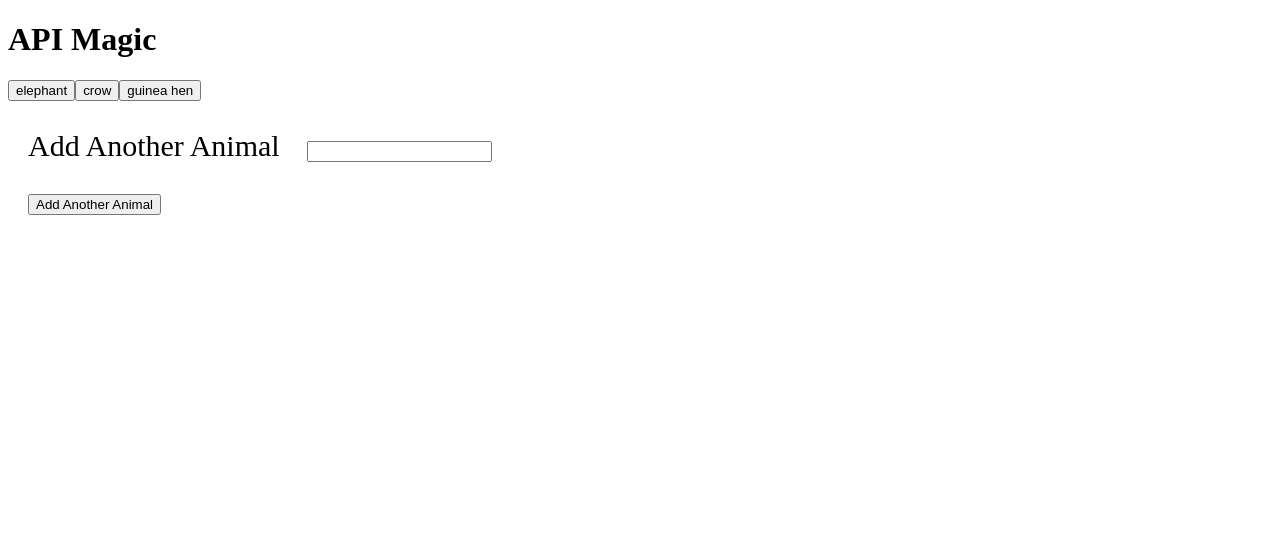
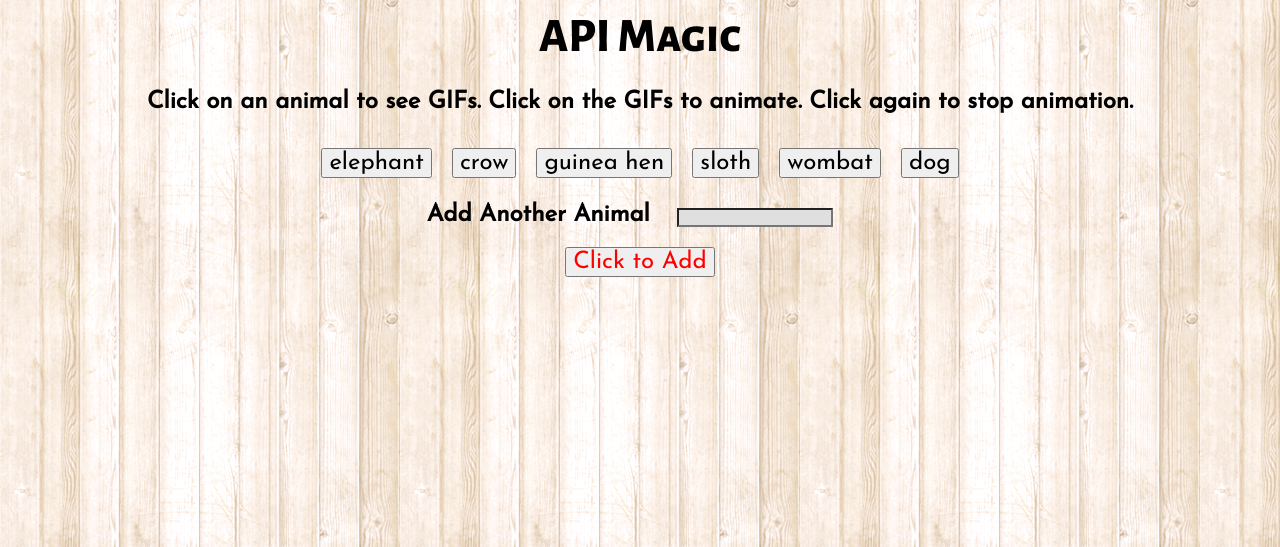
Before and after one commit to sssharkie1/week-six-homework, a PHP site: page / in a window 1280 px wide. Shown: the top 547 px of the page. Run offline with PHP 8.4, Linux system fonts and the light colour scheme; some libraries are stand-ins or nearby versions.

Commit message:
working project

```diff
--- a/index.html
+++ b/index.html
@@ -3,30 +3,42 @@
   <head>
     <meta charset="utf-8">
     </style>
-      <title id="title">API Magic</title>
+      <title class="title">API Magic</title>
     <meta charset="utf-8">
     <script src="http://code.jquery.com/jquery-2.1.3.min.js"></script>
       <link rel="stylesheet" type="text/css" href="style.css">
       <link rel="stylesheet" type="text/javascript" href="javascript.js">
+<link href="https://fonts.googleapis.com/css?family=Alegreya+Sans+SC:800|Josefin+Sans" rel="stylesheet">
   </head>
   <body>
 
     <div class="container">
+    <div class = "titleLine"
       <h1>API Magic</h1>
+    </div>
+      <p>Click on an animal to see GIFs.  Click on the GIFs to animate. Click again to stop animation.</p>
 
       <div id="buttons-view"></div>
 
-      <form id="topic-form">
+       <form id="topic-form">
         <label for="topic-input">Add Another Animal</label>
         <input type="text" id="topic-input"><br>
 
         <!-- Button triggers new topic to be added -->
-        <input id="add-topic" type="submit" value="Add Another Animal" data-topicSearch>
+        <input id="add-topic" type="submit" value="Click to Add" data-topicSearch>
       </form>
 
       <script src="javascript.js"></script>
       </div>
-      <div id="gifs-appear-here"></div>
+      <div id="gifs-appear-here" align="middle"></div>
+
+        <style>
+
+    body {
+      background-image: url("assets/wood.png");
+    }
+
+  </style>
       </body>
 
       </div>
--- a/javascript.js
+++ b/javascript.js
@@ -1,40 +1,36 @@
 
 
-	var topics = ["elephant","crow", "guinea hen"];
+	var topics = ["elephant","crow", "guinea hen", "sloth","wombat","dog"];
 
 
 	function renderButtons() {
 
 	for (var i = 0; i < topics.length; i++) {
-					var a = $("<button>");
-					a.addClass("topicClass");
-					a.data("data-topicSearch", topics[i]);
-					a.text(topics[i]);
-					$("#buttons-view").append(a);
+      $("#buttons-view").append("<button class='topicClass' id='button' data-name = '" + topics[i]
+      + "'>" + topics[i] + "</button>");
       }
-	}
+  };
+
 
 		  $("#add-topic").on("click", function(event) {
 				event.preventDefault();
 				var topic = $("#topic-input").val().trim();
 				topics.push(topic);
 
-			$("#topic-form").val('');
+  			$("#topic-input").val('');
         $("#buttons-view").empty();
         renderButtons();
 
 		  });
 
-			$(document).on("click", ".topicClass", displayTopicInfo);
-			renderButtons();
 
 		function displayTopicInfo() {
 
 
-        var topic = $(this).data("topicSearch");
+        var topic = $(this).data("name");
       	var queryURL = "http://api.giphy.com/v1/gifs/search?q=" +
-        topics + "&api_key=dc6zaTOxFJmzC&limit=1";
-
+        topic + "&api_key=dc6zaTOxFJmzC&limit=10"; //change to ten when done
+console.log(topic);
         $.ajax({
           url: queryURL,
           method: "GET",
@@ -46,8 +42,10 @@
             var gifDiv = $("<div class='item'>");
             var rating = results[i].rating;
             var p = $("<p>").text("Rating: " + rating);
+
             var topicImage = $("<img>");
-            topicImage.attr("src", results[i].images.fixed_height.url);
+
+            topicImage.attr("src", results[i].images.fixed_height_still.url);
 
             //added these
             topicImage.attr("data-still", results[i].images.fixed_height_still.url);
@@ -62,10 +60,12 @@
             $("#gifs-appear-here").prepend(gifDiv);
           }
         })
-
       }
 
-      $(document).on("click", ".gif", function(e){
+    $(document).on("click", ".topicClass",displayTopicInfo);
+    renderButtons();
+
+    $(document).on("click", ".gif", function(){
 
       var state = $(this).attr("data-state");
       console.log(state);
@@ -79,6 +79,6 @@
           $(this).attr("src",newSource);
           $(this).attr("data-state","still");
       }
-    // app.imageClicked(e);
 
+  console.log($(this).attr("data-state"));
   });
--- a/style.css
+++ b/style.css
@@ -1,8 +1,42 @@
-#topic-form{
+
+.titleLine{
+	font-family: 'Alegreya Sans SC', sans-serif;
+	font-size: 48px;
+}
+.container{
+	text-align: center;
+	font-weight: bolder;
+	font-size: 24px;
+	font-family: 'Josefin Sans', sans-serif;
+}
+
+#button{
+	font-size: 24px;
+	margin:10px;
+	font-family: 'Josefin Sans', sans-serif;
+}
+
+#add-topic{
+	font-size: 24px;
+		color: red;
+		font-family: 'Josefin Sans', sans-serif;
+}
+
+#presetButtons{
 	font-size: 30px;
 	margin: 20px;
+	color: red;
+	font-family: 'Josefin Sans', sans-serif;
 }
 
 #topic-input{
 	margin: 20px;
+	background: #E0DFE0;
+	font-family: 'Josefin Sans', sans-serif;
 }
+
+#gifs-appear-here {
+	clear: both;
+	margin-top: 30px;
+
+}
```
Also changed, not shown: assets/arabesque.png (added), assets/wood.png (added). Lines whose indentation alone changed are shown as unchanged.
